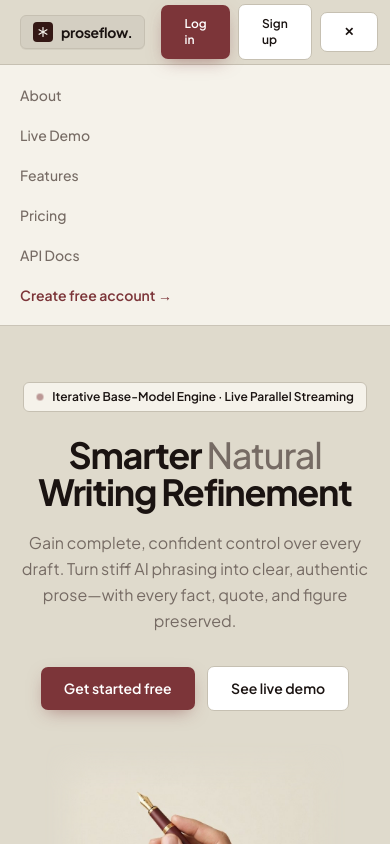
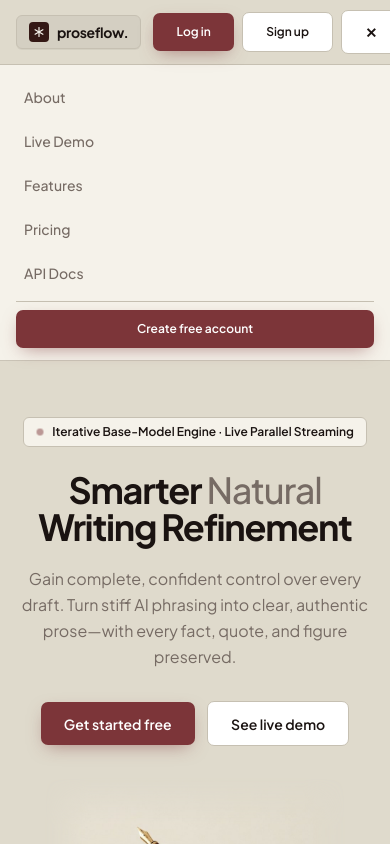
Before and after one commit to saquibreja7-hash/Humanizer, a Next.js app: page / in a window 390 px wide. Both pictures are taken after a click on the button "Toggle navigation menu". Shown: the top 844 px of the page. Built offline with nearby package versions, Linux system fonts and the light colour scheme.

Commit message:
fix(ui): prevent mobile navbar button wrapping and keep single-line header

```diff
--- a/src/components/PublicHeader.tsx
+++ b/src/components/PublicHeader.tsx
@@ -41,16 +41,16 @@ export default function PublicHeader() {
       className="sticky top-0 z-40 pf-glass border-b"
       style={{ borderColor: "color-mix(in srgb, var(--pf-border) 80%, transparent)" }}
     >
-      <div className="max-w-6xl mx-auto px-5 h-16 flex items-center justify-between gap-4">
-        <div className="flex items-center gap-6">
+      <div className="max-w-6xl mx-auto px-4 sm:px-5 h-16 flex items-center justify-between gap-3">
+        <div className="flex items-center gap-6 shrink-0">
           <Link
             href="/"
-            className="inline-flex items-center rounded-md overflow-hidden border shadow-2xs"
+            className="inline-flex items-center rounded-md overflow-hidden border shadow-2xs shrink-0"
             style={{ borderColor: "var(--pf-border)", background: "var(--pf-surface-2)" }}
           >
-            <span className="inline-flex items-center gap-2 px-3 py-1.5 font-bold text-sm tracking-tight">
+            <span className="inline-flex items-center gap-2 px-3 py-1.5 font-bold text-sm tracking-tight whitespace-nowrap">
               <span
-                className="inline-flex items-center justify-center w-5 h-5 rounded"
+                className="inline-flex items-center justify-center w-5 h-5 rounded shrink-0"
                 style={{ background: "var(--pf-espresso)", color: "#f4f1ea" }}
               >
                 <BrandAsterisk size={12} />
@@ -66,14 +66,17 @@ export default function PublicHeader() {
             </span>
           </Link>
 
-          <nav className="hidden md:flex items-center gap-6 text-sm font-medium pf-muted" aria-label="Primary navigation">
+          <nav
+            className="hidden md:flex items-center gap-6 text-sm font-medium pf-muted whitespace-nowrap"
+            aria-label="Primary navigation"
+          >
             {NAV_LINKS.map((item) => {
               const active = pathname === item.href;
               return (
                 <Link
                   key={item.href}
                   href={item.href}
-                  className={`transition-colors ${
+                  className={`transition-colors whitespace-nowrap ${
                     active
                       ? "text-[var(--pf-accent)] font-semibold"
                       : "hover:text-[var(--pf-text)]"
@@ -86,17 +89,23 @@ export default function PublicHeader() {
           </nav>
         </div>
 
-        <div className="flex items-center gap-2">
-          <Link href="/login" className="pf-btn pf-btn-primary text-xs sm:text-sm px-4 py-2">
+        <div className="flex items-center gap-2 shrink-0">
+          <Link
+            href="/login"
+            className="pf-btn pf-btn-primary text-xs sm:text-sm px-3.5 sm:px-4 py-2 whitespace-nowrap"
+          >
             Log in
           </Link>
-          <Link href="/login?mode=signup" className="pf-btn pf-btn-ghost text-xs sm:text-sm px-4 py-2 hidden sm:inline-flex">
+          <Link
+            href="/login?mode=signup"
+            className="pf-btn pf-btn-ghost text-xs sm:text-sm px-4 py-2 whitespace-nowrap hidden sm:inline-flex"
+          >
             Sign up
           </Link>
           <button
             type="button"
             onClick={() => setMobileOpen((v) => !v)}
-            className="md:hidden pf-btn pf-btn-ghost text-xs px-2.5 py-2"
+            className="md:hidden pf-btn pf-btn-ghost text-sm px-3 py-2 whitespace-nowrap"
             aria-label="Toggle navigation menu"
             aria-expanded={mobileOpen}
           >
@@ -107,7 +116,7 @@ export default function PublicHeader() {
 
       {mobileOpen && (
         <div
-          className="md:hidden border-t px-5 py-3 space-y-1 text-sm"
+          className="md:hidden border-t px-4 py-3 space-y-1 text-sm"
           style={{ borderColor: "var(--pf-border)", background: "var(--pf-surface)" }}
         >
           {NAV_LINKS.map((item) => {
@@ -117,7 +126,7 @@ export default function PublicHeader() {
                 key={item.href}
                 href={item.href}
                 onClick={() => setMobileOpen(false)}
-                className={`block py-2 font-medium ${
+                className={`block py-2.5 px-2 rounded-md font-medium ${
                   active ? "text-[var(--pf-accent)] font-semibold" : "pf-muted"
                 }`}
               >
@@ -125,13 +134,15 @@ export default function PublicHeader() {
               </Link>
             );
           })}
-          <Link
-            href="/login?mode=signup"
-            onClick={() => setMobileOpen(false)}
-            className="block py-2 font-semibold pf-accent sm:hidden"
-          >
-            Create free account →
-          </Link>
+          <div className="pt-2 mt-2 border-t flex gap-2" style={{ borderColor: "var(--pf-border)" }}>
+            <Link
+              href="/login?mode=signup"
+              onClick={() => setMobileOpen(false)}
+              className="pf-btn pf-btn-primary text-xs w-full py-2.5 whitespace-nowrap"
+            >
+              Create free account
+            </Link>
+          </div>
         </div>
       )}
     </header>
```
